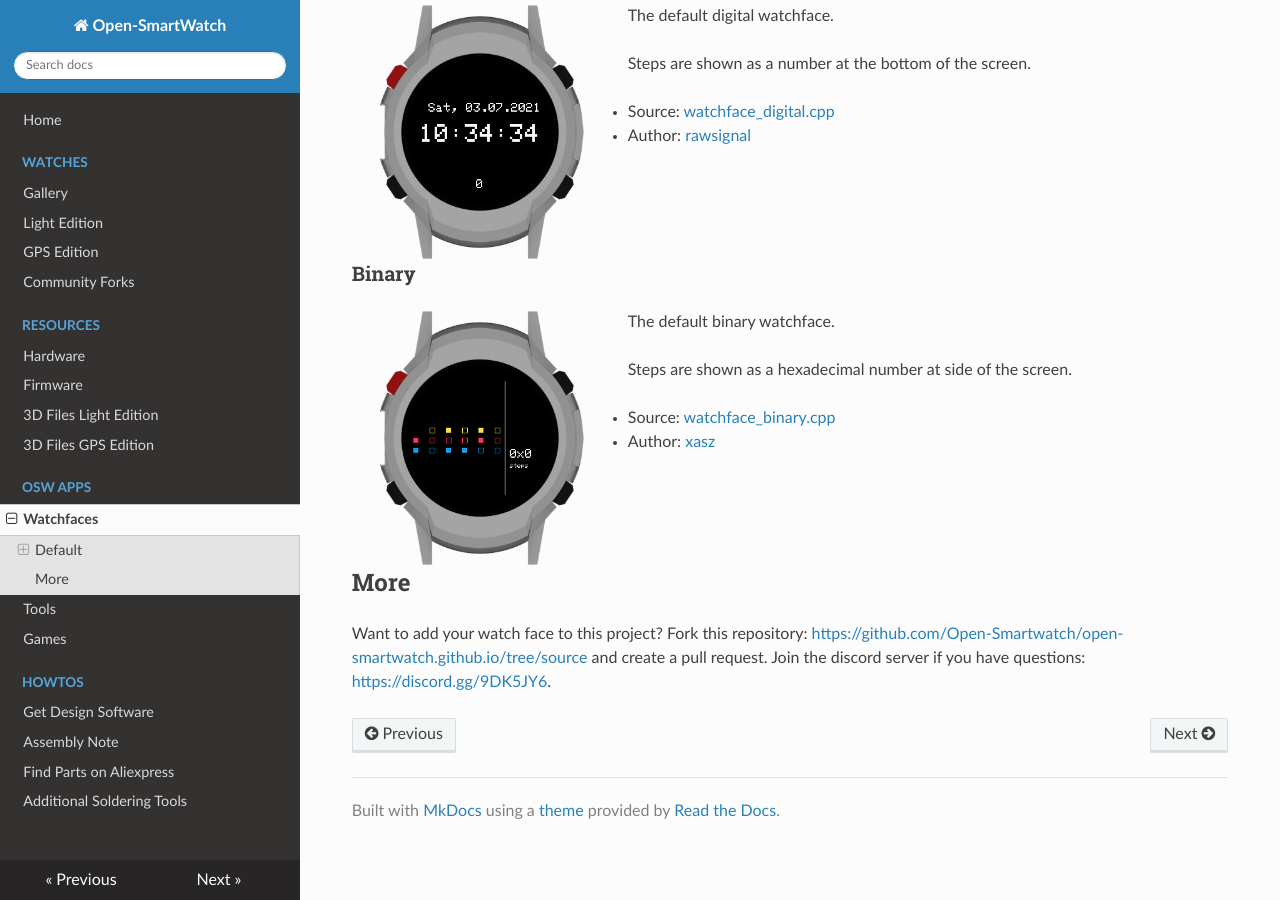
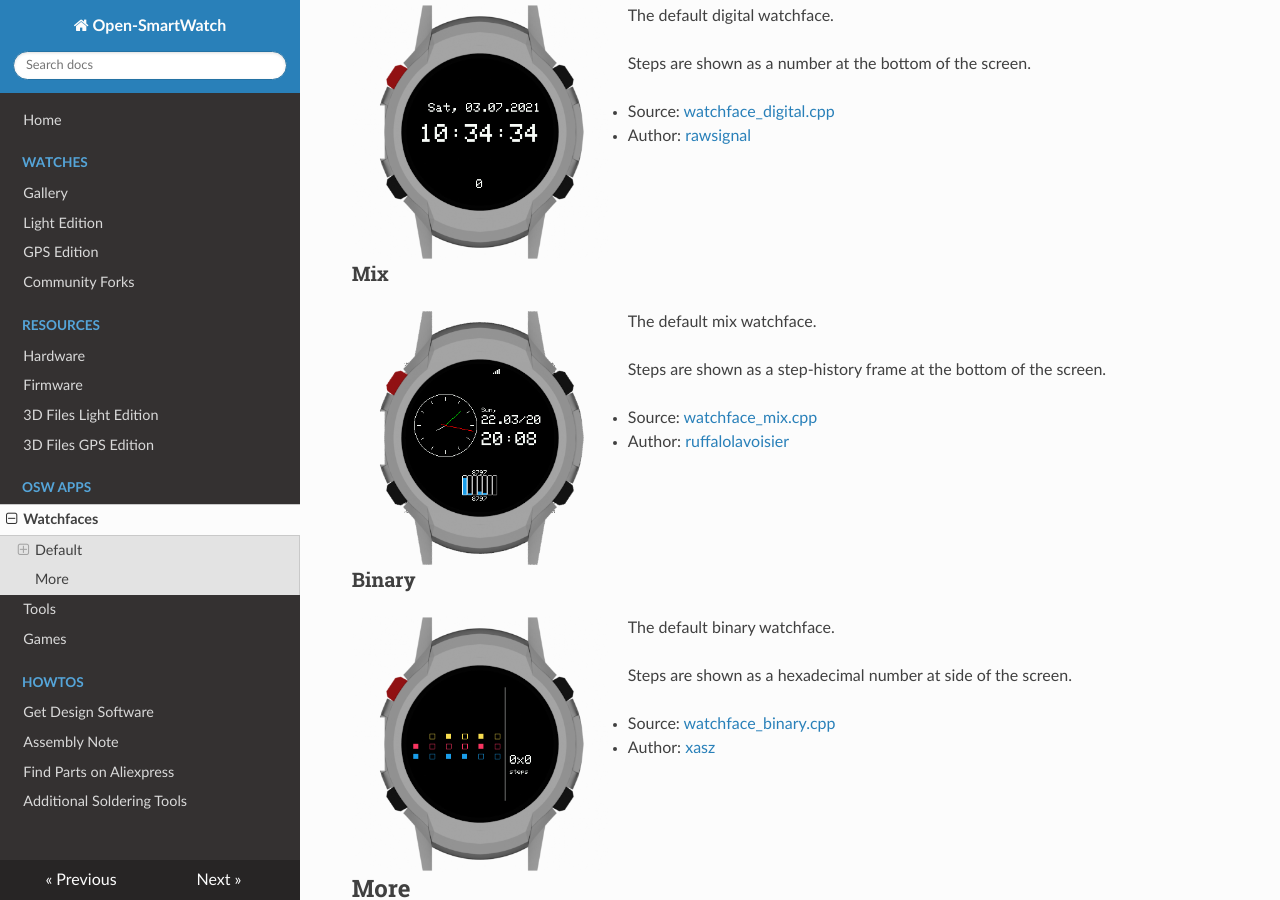
Before and after one commit to Open-Smartwatch/open-smartwatch.github.io, an MkDocs documentation site: the page built from docs/oswapps/watchfaces.md, in a window 1280 px wide and 900 px high, scrolled down 588 px. Built offline with MkDocs 1.6.1, drawn with Linux system fonts in a browser that asks for light colours; nearby versions of some CDN libraries.

Commit message:
Update watchface-MIX part Author

```diff
--- a/docs/oswapps/watchfaces.md
+++ b/docs/oswapps/watchfaces.md
@@ -26,6 +26,17 @@ Steps are shown as a number at the bottom of the screen.
 
 <div style="clear: both"></div>
 
+### Mix
+
+<img src="/assets/apps/watchfaces/watchface_mix_osw.png" width="256px" style="float:left; margin-right:20px"/>
+The default mix watchface.
+
+Steps are shown as a step-history frame at the bottom of the screen.
+
+ * Source: [watchface_mix.cpp](https://github.com/Open-Smartwatch/open-smartwatch-os/blob/master/src/apps/watchfaces/watchface_mix.cpp)
+ * Author: [ruffalolavoisier](https://github.com/RuffaloLavoisier)
+
+<div style="clear: both"></div>
 
 ### Binary
 
```
Also changed, not shown: docs/assets/apps/watchfaces/watchface_mix_osw.png (added).
